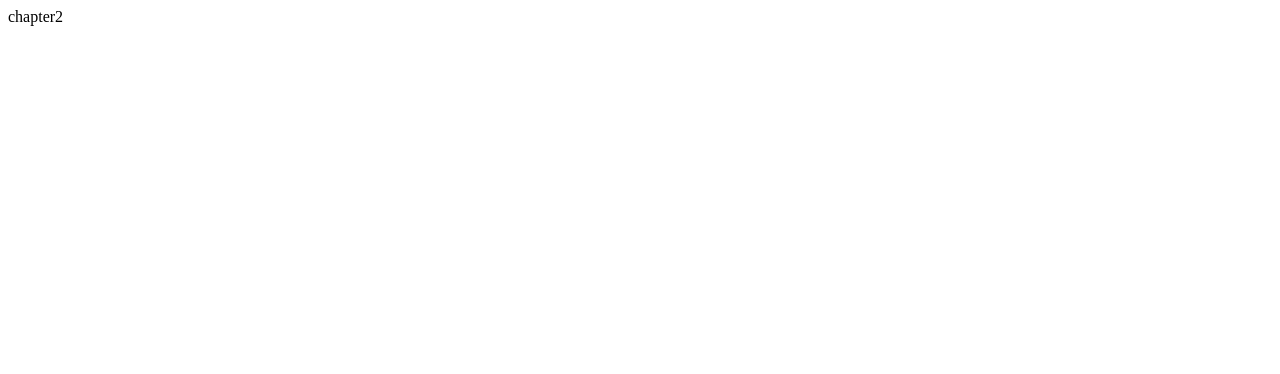
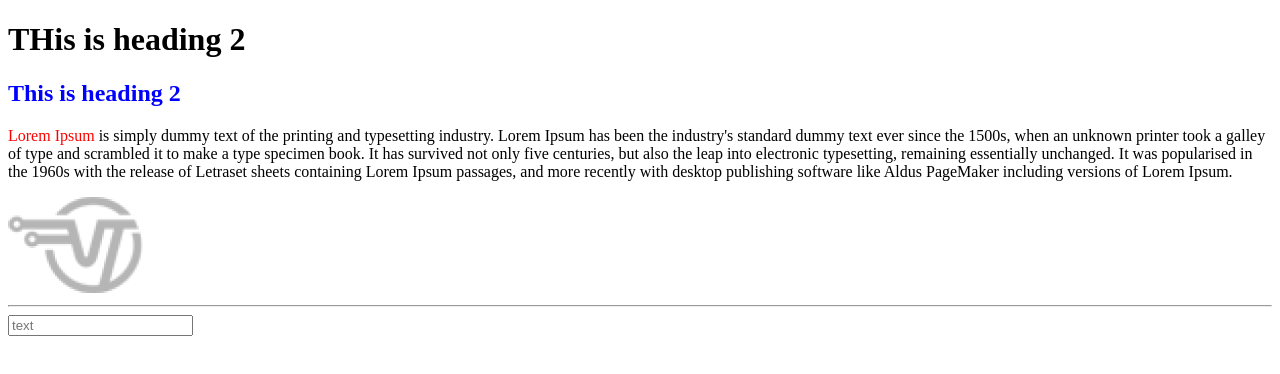
Before and after one commit to vietquang1812/FE34, a website: page chapter2/index.html in a window 1280 px wide. Drawn offline with Linux system fonts and the light colour scheme.

Commit message:
update code

```diff
--- a/chapter2/index.html
+++ b/chapter2/index.html
@@ -1 +1,24 @@
-chapter2
+<!DOCTYPE html>
+<html>
+    <head>
+        <title>FE34 | Chapter 2</title>
+        <meta name="keyword" content="Hoc IT, ">
+        <meta name="title" content="FE34 | Iviettech ">
+        <meta name="og:title" content="">
+        <meta name="description" content="This is Frontend class">
+        <link rel="stylesheet" href="style.css">
+        <link rel="shortcut icon" href="logo.png" type="image/x-icon">
+
+    </head>
+    <body>
+        <!--
+            this is comment
+        -->
+        <h1 class="h1 heading1" >THis is heading 2</h1>
+        <h2 id="h2" class="title" >This is heading 2</h2>
+        <p><span style="color:red">Lorem Ipsum</span> is simply dummy text of the printing and typesetting industry. Lorem Ipsum has been the industry's standard dummy text ever since the 1500s, when an unknown printer took a galley of type and scrambled it to make a type specimen book. It has survived not only five centuries, but also the leap into electronic typesetting, remaining essentially unchanged. It was popularised in the 1960s with the release of Letraset sheets containing Lorem Ipsum passages, and more recently with desktop publishing software like Aldus PageMaker including versions of Lorem Ipsum.</p>
+        <img src="../logo.png" alt="Iviettech">
+        <hr>
+        <input type="text" placeholder="text">
+    </body>
+</html>
--- /dev/null
+++ b/chapter2/style.css
@@ -0,0 +1,12 @@
+body h2 {
+    color: aqua;
+}
+#h2 {
+    color: blue;
+}
+h2 {
+    color: #f00;
+}
+.title {
+
+}
```
Also changed, not shown: README.md, chapter2/logo.png (added), 1 other file.
